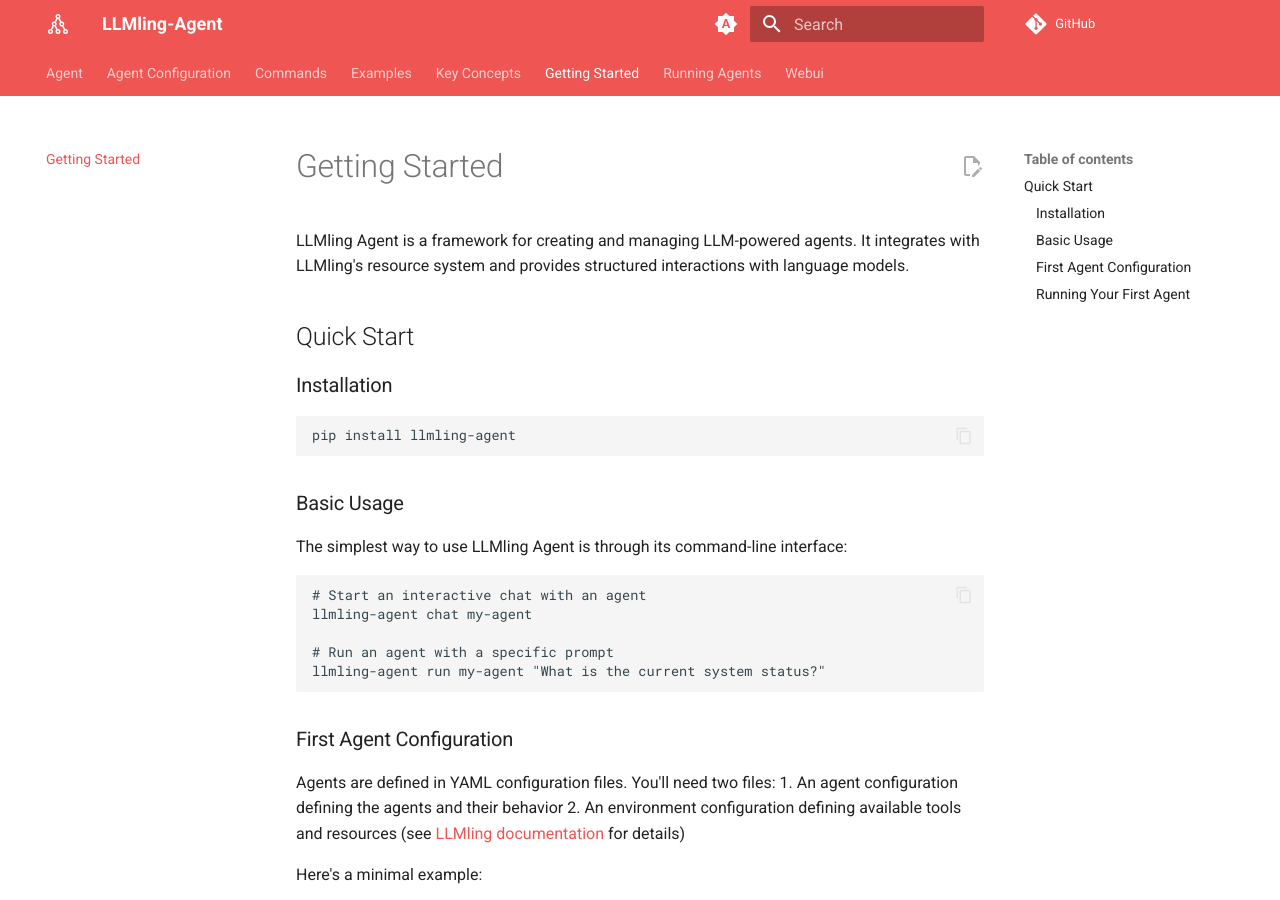
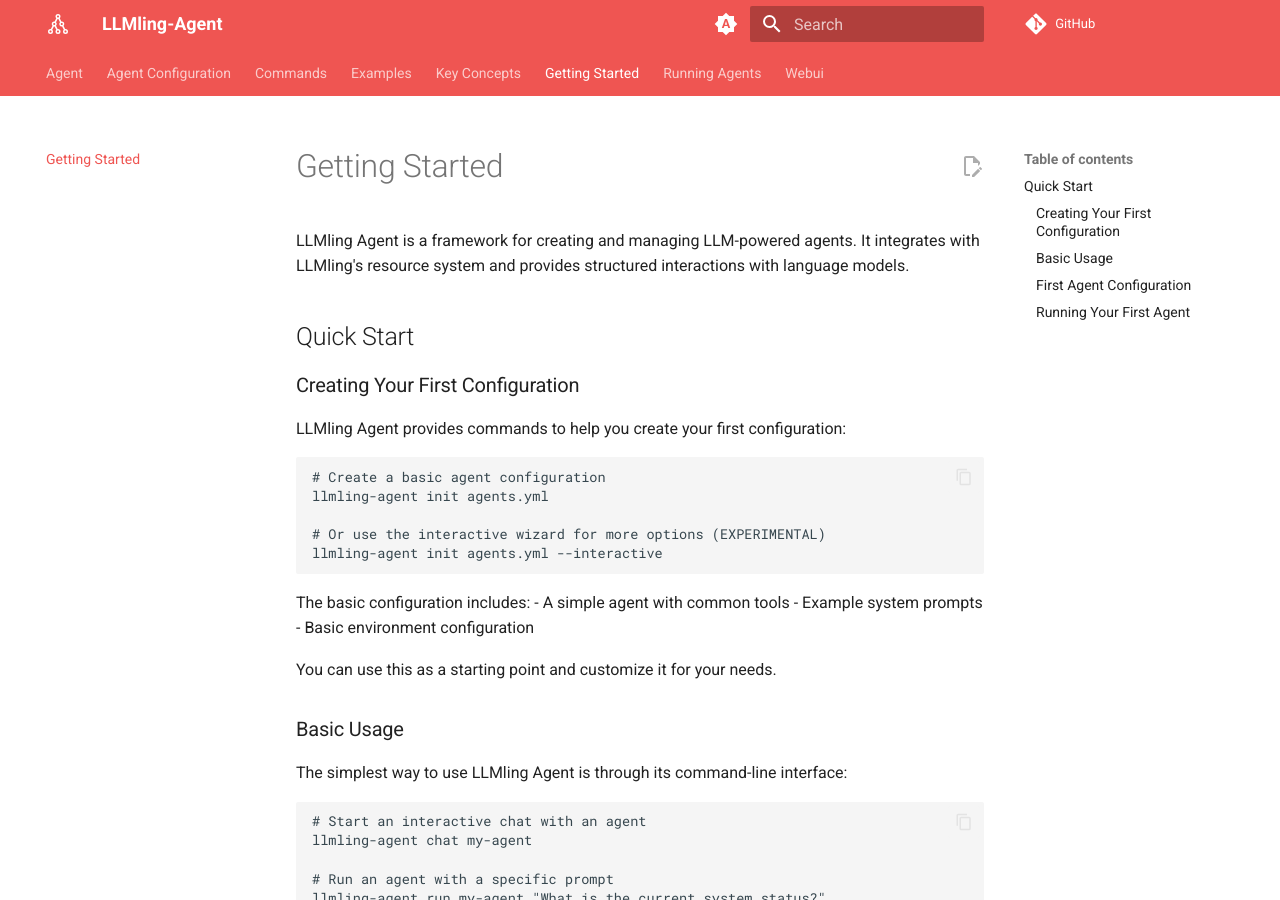
Before and after one commit to uk0/llmling-agent, an MkDocs documentation site: the page built from docs/quickstart.md, in a window 1280 px wide and 900 px high. Built offline with MkDocs 1.6.1 and Material for MkDocs 9.7.7, drawn with Linux system fonts in a browser that asks for light colours; comment, search, counter and statistics services are not loaded.

Commit message:
feat: add init CLI cmd

````diff
--- a/docs/quickstart.md
+++ b/docs/quickstart.md
@@ -4,11 +4,25 @@
 
 ## Quick Start
 
-### Installation
+### Creating Your First Configuration
+
+LLMling Agent provides commands to help you create your first configuration:
 
 ```bash
-pip install llmling-agent
+# Create a basic agent configuration
+llmling-agent init agents.yml
+
+# Or use the interactive wizard for more options (EXPERIMENTAL)
+llmling-agent init agents.yml --interactive
 ```
+
+The basic configuration includes:
+- A simple agent with common tools
+- Example system prompts
+- Basic environment configuration
+
+You can use this as a starting point and customize it for your needs.
+
 
 ### Basic Usage
 
--- a/pyproject.toml
+++ b/pyproject.toml
@@ -36,6 +36,7 @@
 dependencies = [
     "llmling>=1.0.0",
     "prompt-toolkit>=3.0.48",
+    "promptantic>=0.4.5",
     "pydantic",
     # Only add below (Copier)
     "pydantic-ai>=0.0.9",
````
Also changed, not shown: README.md (+10 -2 lines), 1 other file.
